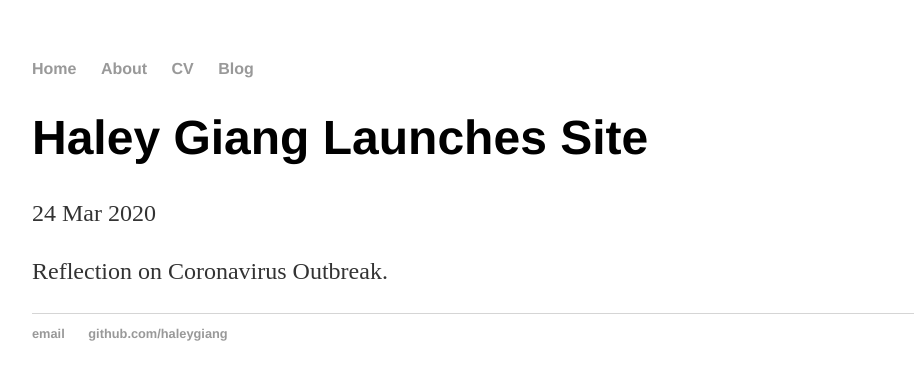
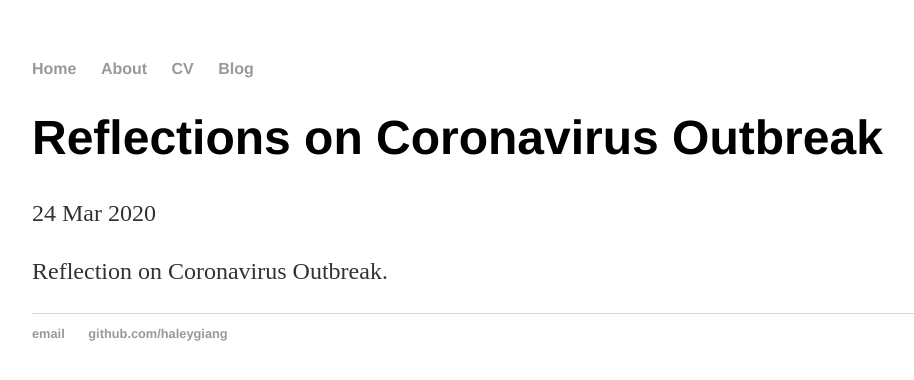
Before and after one commit to haleygiang/haleygiang.github.io, a Jekyll site: the page built from _posts/2014-04-30-haley-giang-site-launched.md, in a window 1280 px wide. Shown: the top 380 px of the page, without its empty margins (160-1074 px from the left). Built offline with Jekyll 4.4.1, drawn with Linux system fonts in a browser that asks for light colours.

Commit message:
Update 2014-04-30-haley-giang-site-launched.md

```diff
--- a/_posts/2014-04-30-haley-giang-site-launched.md
+++ b/_posts/2014-04-30-haley-giang-site-launched.md
@@ -1,6 +1,6 @@
 ---
 layout: post
-title: "Haley Giang Launches Site"
+title: "Reflections on Coronavirus Outbreak"
 date: 2020-03-24
 ---
 
```
